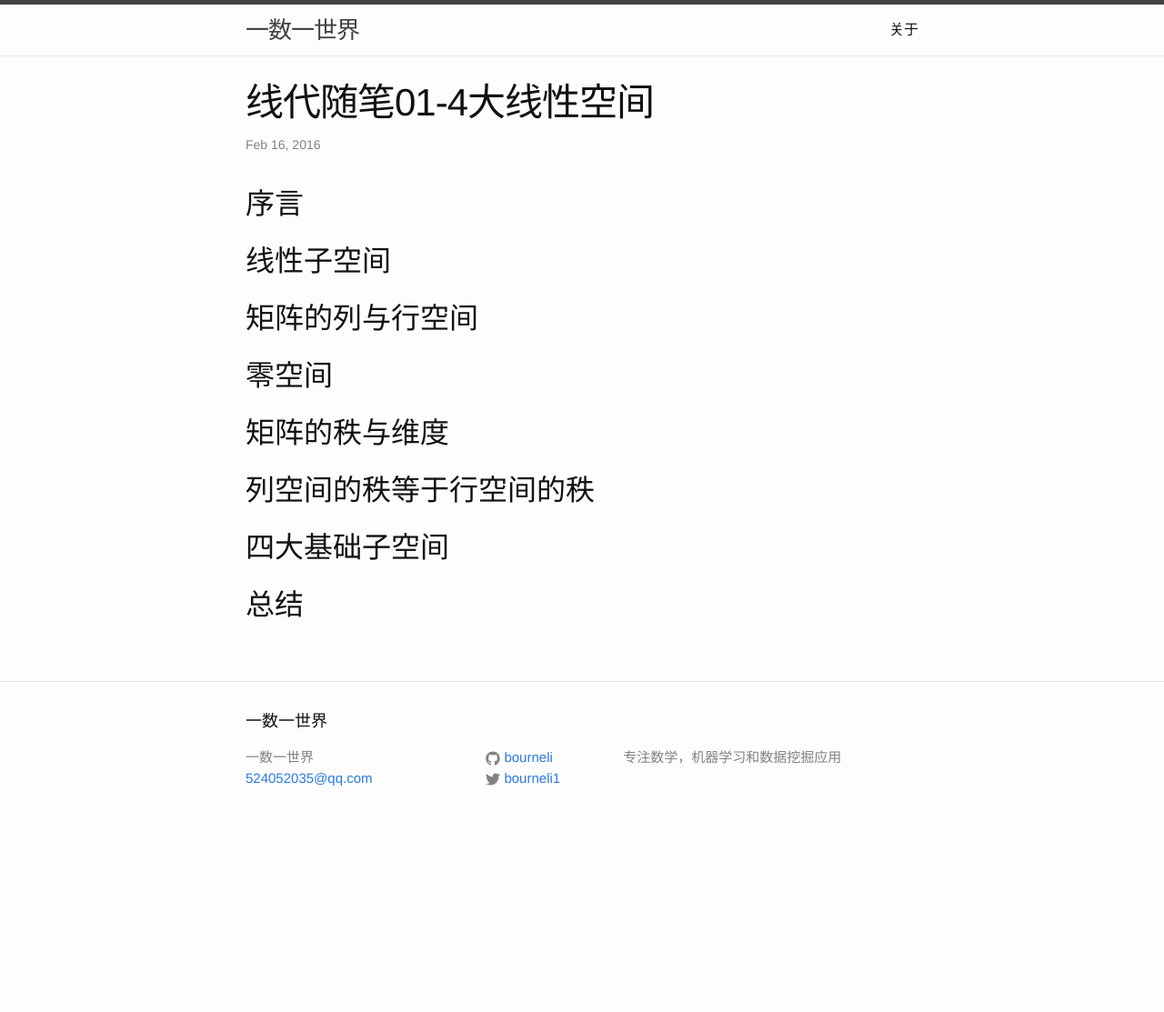
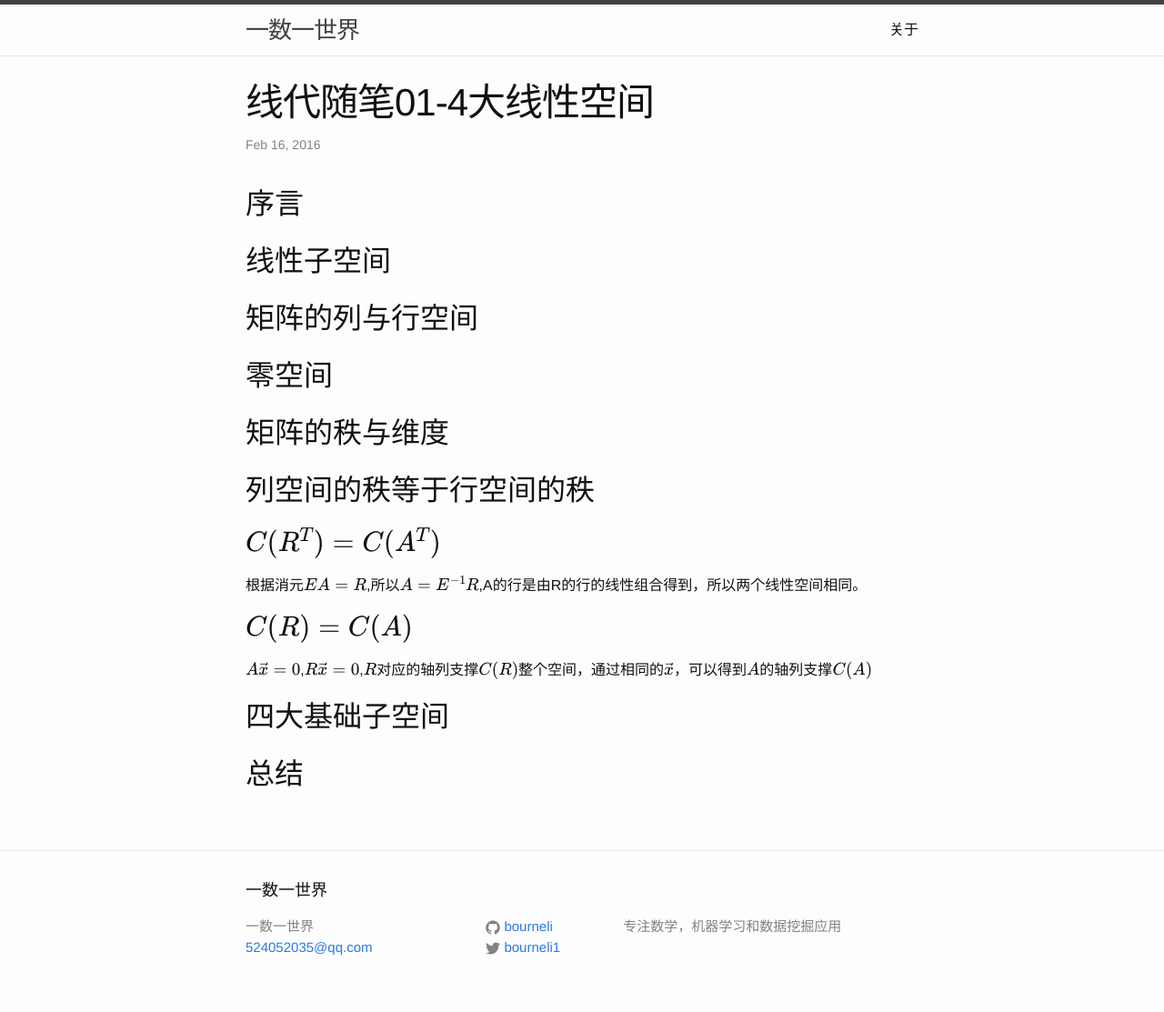
Before and after one commit to bourneli/bourneli.github.io, a Jekyll site: the page built from _posts/2016-02-16-linear-algebra-02-the-four-subspaces.markdown, in a window 1280 px wide. Shown: the whole page at 91% size. Built offline with Jekyll 4.4.1, drawn with Linux system fonts in a browser that asks for light colours; formulas are drawn with MathJax 3; before the commit the page ends 927 px from its top, so only the background shows below that.

Commit message:
add rank euqals

```diff
--- a/_posts/2016-02-16-linear-algebra-02-the-four-subspaces.markdown
+++ b/_posts/2016-02-16-linear-algebra-02-the-four-subspaces.markdown
@@ -17,6 +17,13 @@ categories: linear algebra
 
 ## 列空间的秩等于行空间的秩
 
+### $C(R^T)=C(A^T)$
+根据消元$EA=R$,所以$A=E^{-1}R$,A的行是由R的行的线性组合得到，所以两个线性空间相同。
+
+### $C(R)=C(A)$
+$A\vec{x}=0$,$R\vec{x}=0$,$R$对应的轴列支撑$C(R)$整个空间，通过相同的$\vec{x}$，可以得到$A$的轴列支撑$C(A)$
+
+
 ## 四大基础子空间
 
 ## 总结
```
